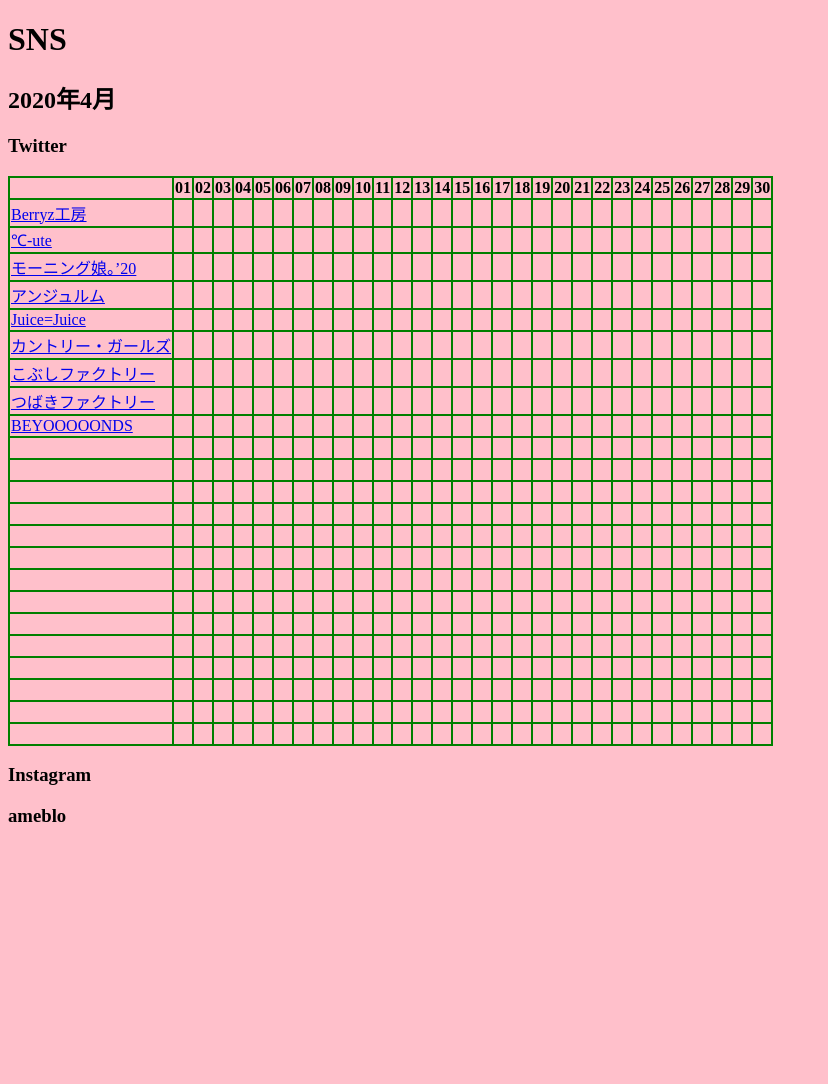
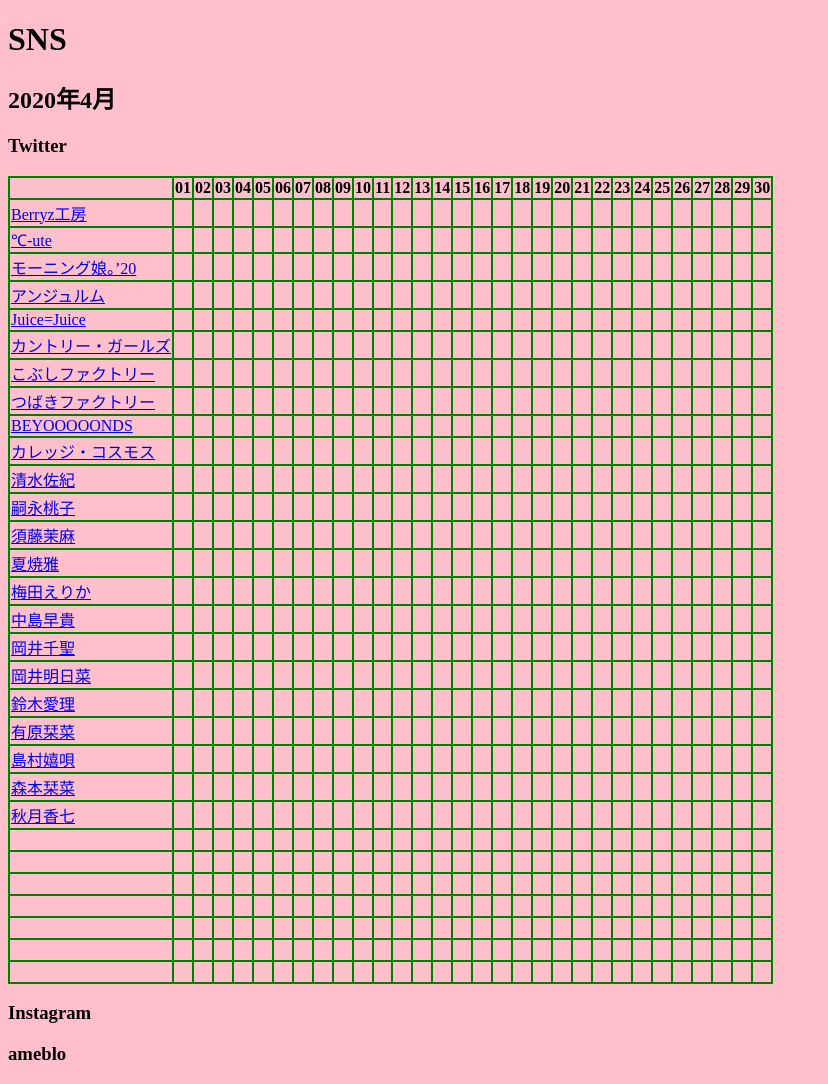
Before and after one commit to takaoyamakoshi/momochi, a Jekyll site: the page built from recommendation/sns/index.md, in a window 1280 px wide. Shown: the whole page, without its empty margins (0-828 px from the left). Built offline with Jekyll 4.4.1, drawn with Linux system fonts in a browser that asks for light colours; our own code applies the rules of GitHub Pages for plain Markdown files; before the commit the page ends 900 px from its top, so only the background shows below that.

Commit message:
Update index.md

```diff
--- a/recommendation/sns/index.md
+++ b/recommendation/sns/index.md
@@ -15,13 +15,20 @@
 | [こぶしファクトリー](https://twitter.com/kobushifac_uf/with_replies) | | | | | | | | | | | | | | | | | | | | | | | | | | | | | | |
 | [つばきファクトリー](https://twitter.com/tsubakifac_uf/with_replies) | | | | | | | | | | | | | | | | | | | | | | | | | | | | | | |
 | [BEYOOOOONDS](https://twitter.com/BEYOOOOONDS_/with_replies) | | | | | | | | | | | | | | | | | | | | | | | | | | | | | | |
-| []() | | | | | | | | | | | | | | | | | | | | | | | | | | | | | | |
-| []() | | | | | | | | | | | | | | | | | | | | | | | | | | | | | | |
-| []() | | | | | | | | | | | | | | | | | | | | | | | | | | | | | | |
-| []() | | | | | | | | | | | | | | | | | | | | | | | | | | | | | | |
-| []() | | | | | | | | | | | | | | | | | | | | | | | | | | | | | | |
-| []() | | | | | | | | | | | | | | | | | | | | | | | | | | | | | | |
-| []() | | | | | | | | | | | | | | | | | | | | | | | | | | | | | | |
+| [カレッジ・コスモス](https://twitter.com/collegecosmos/with_replies) | | | | | | | | | | | | | | | | | | | | | | | | | | | | | | |
+| [清水佐紀](https://twitter.com/saki_shimizu_/with_replies) | | | | | | | | | | | | | | | | | | | | | | | | | | | | | | |
+| [嗣永桃子](https://twitter.com/jinroh_momochi/with_replies) | | | | | | | | | | | | | | | | | | | | | | | | | | | | | | |
+| [須藤茉麻](https://twitter.com/maasa_0703/with_replies) | | | | | | | | | | | | | | | | | | | | | | | | | | | | | | |
+| [夏焼雅](https://twitter.com/miyaaa0825pink/with_replies) | | | | | | | | | | | | | | | | | | | | | | | | | | | | | | |
+| [梅田えりか](https://twitter.com/umeda_erika/with_replies) | | | | | | | | | | | | | | | | | | | | | | | | | | | | | | |
+| [中島早貴](https://twitter.com/saki_nakajima__/with_replies) | | | | | | | | | | | | | | | | | | | | | | | | | | | | | | |
+| [岡井千聖](https://twitter.com/okai_chisato/with_replies) | | | | | | | | | | | | | | | | | | | | | | | | | | | | | | |
+| [岡井明日菜](https://twitter.com/okai_asuna/with_replies) | | | | | | | | | | | | | | | | | | | | | | | | | | | | | | |
+| [鈴木愛理](https://twitter.com/airimania/with_replies) | | | | | | | | | | | | | | | | | | | | | | | | | | | | | | |
+| [有原栞菜](https://twitter.com/kanna93_coco/with_replies) | | | | | | | | | | | | | | | | | | | | | | | | | | | | | | |
+| [島村嬉唄](https://twitter.com/uta_200624/with_replies) | | | | | | | | | | | | | | | | | | | | | | | | | | | | | | |
+| [森本栞菜](https://twitter.com/kanna_morimoto/with_replies) | | | | | | | | | | | | | | | | | | | | | | | | | | | | | | |
+| [秋月香七](https://twitter.com/CQ_kana_a/with_replies) | | | | | | | | | | | | | | | | | | | | | | | | | | | | | | |
 | []() | | | | | | | | | | | | | | | | | | | | | | | | | | | | | | |
 | []() | | | | | | | | | | | | | | | | | | | | | | | | | | | | | | |
 | []() | | | | | | | | | | | | | | | | | | | | | | | | | | | | | | |
```
